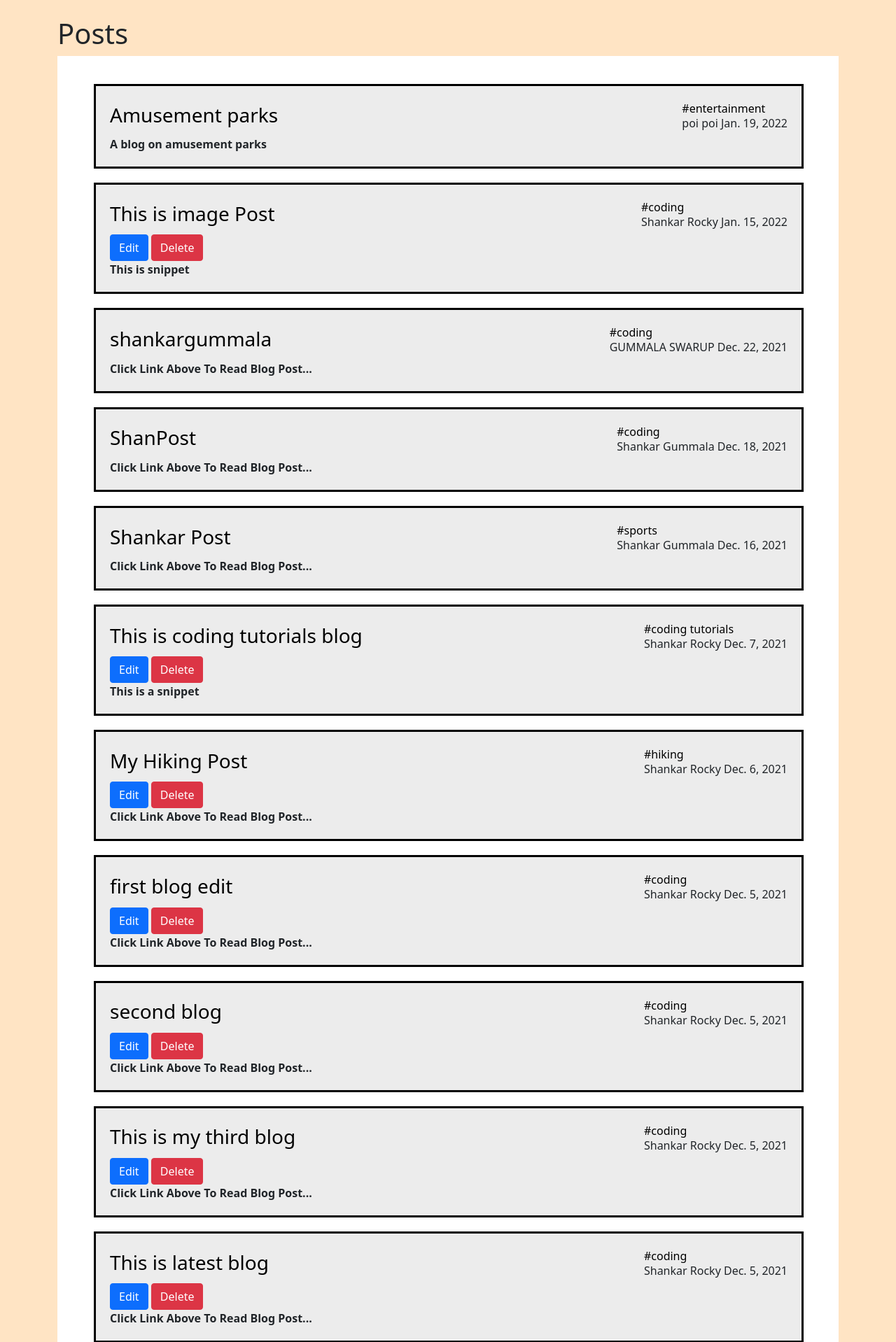
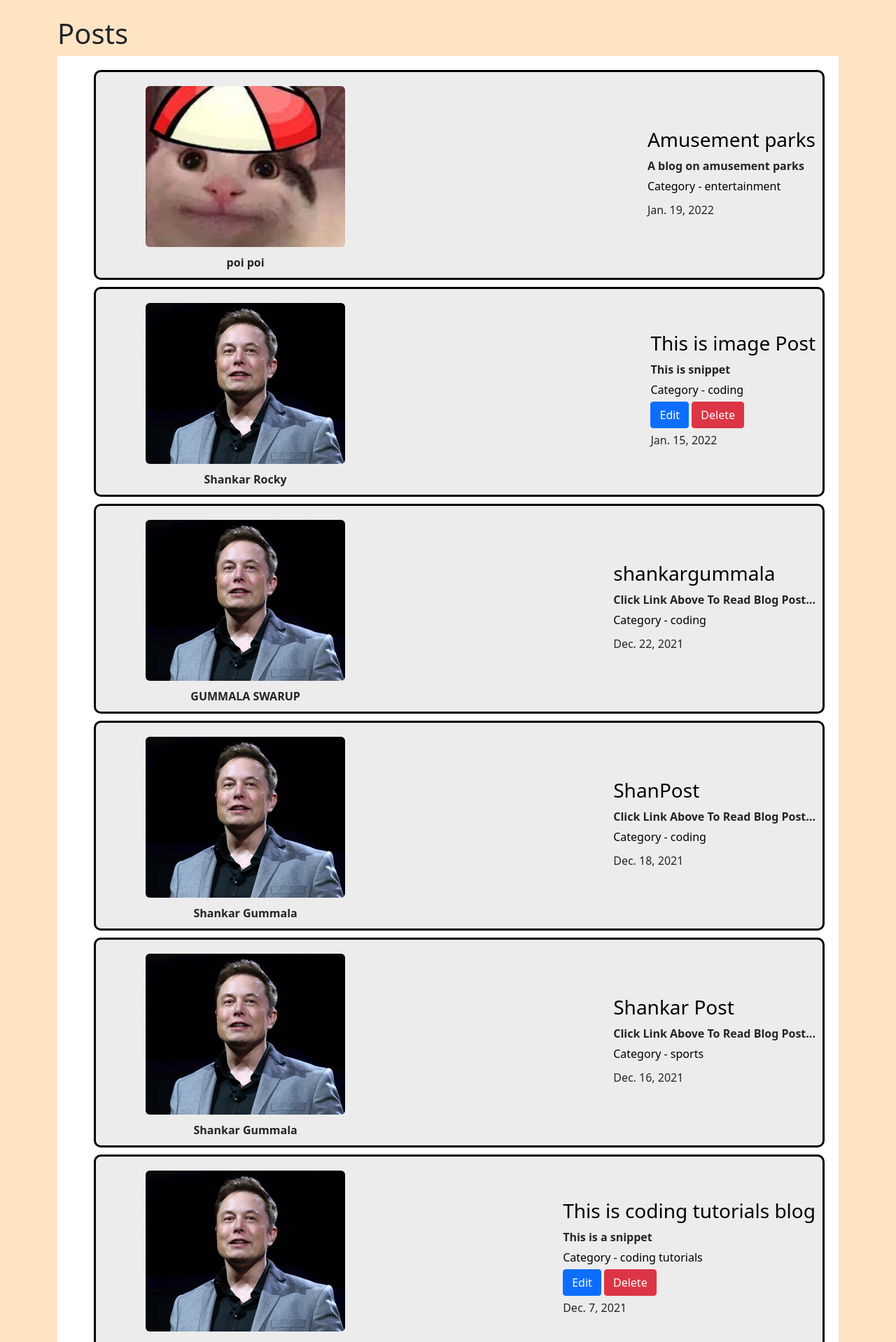
Before and after one commit to ShankarSwarup/ShanBlog, a Django app: page / in a window 1280 px wide. Shown: the part 56-1974 px from the top of the page at 70% size. Run offline with Django 3.2, Linux system fonts and the light colour scheme; a user stored in the database is signed in; data comes from the database, SQL or seed files in the repository; some libraries are stand-ins or nearby versions.

Commit message:
almost done

```diff
--- a/myblog/static/home_styles.css
+++ b/myblog/static/home_styles.css
@@ -6,27 +6,72 @@ body{
     padding: 20px;
 }
 .post{
-    list-style: none;
-    background-color: rgb(236, 236, 236);
-    margin-top: 20px;
-    margin-right: 30px;
-    padding: 20px;
-    border: 3px solid black;
+    position:relative;
+    background: rgb(236,236,236);
+    height:300px;
+    display:flex;
+    align-items: center;
+    justify-content: space-between;
+    border-radius: 10px;
+    padding:10px;
+    gap:10px;
+    border:3px solid #000;
+    margin-bottom: 10px;
+}
+
+.post .imgBx{
+    position:relative;
+    width:40%;
+    height:100%;
+    overflow:hidden;
+    border-radius: 6px;
+    display: flex;
+    flex-direction: column;
+    justify-content: center;
+    align-items: center;
+}
+
+.post .imgBx .imgBox{
+    position:relative;
+    width:70%;
+    height:90%;
+    overflow:hidden;
+    border-radius: 6px;
+    margin:10px;
+}
+
+.post .imgBx img{
+    position: absolute;
+    top:0;
+    left:0;
+    width:100%;
+    height:100%;
+    object-fit: cover;
+}
+
+h7{
+    font-weight: 600;
 }
 .post-flex{
+    /* width: 50%; */
+    /* border: 1px solid black; */
     display: flex;
-    justify-content: space-between;
-    align-items: center;
+    flex-direction: column;
+    justify-content: center;
 }
 .post-snippet{
+    margin-bottom: 5px;
     font-weight: 600;
 }
 a{
     color: black;
     text-decoration: none;
 }
-@media only screen and (max-width: 767px) {
-    .post-flex{
-        display: block;
-    }
+
+.edit-delete{
+    margin:5px 0px;
 }
+
+.date{
+    margin-bottom: 5px;
+}
--- a/myblog/templates/home.html
+++ b/myblog/templates/home.html
@@ -12,25 +12,41 @@
     <ul class="post-list">
       {% for post in object_list %}
         <li class="post">
+          <div class="imgBx">
+            <div class="imgBox">
+              {% if post.header_image %}
+              <img src="{{post.author.profile.profile_pic.url}}"><br/><br/>
+              {% else %}
+              <img src="{% static 'myblog/images/elon.jpg' %}" alt="profile_pic">
+              {% endif %}
+            </div>
+
+            <h7>
+              {{post.author.first_name}}
+              {{post.author.last_name}}
+              <!-- {{post.post_date}}   -->
+            </h7>
+
+
+          </div>
           <div class="post-flex">
             <div class="post-title">
               <a href="{% url 'article-detail' post.pk %}">
                 <h3> {{post.title}} </h3>
               </a>
             </div>
+            <div class="post-snippet">
+              {{ post.snippet }}
+            </div>
             <div class="tag-det-con">
-              <a href="{% url 'category' post.category|slugify %}">
-                  #{{post.category}}
+              <a href="{% url 'category' post.category|slugify %}" id="cat">
+                  Category - {{post.category}}
               </a>
-              <h6>
-                  {{post.author.first_name}}
-                  {{post.author.last_name}}
-                  {{post.post_date}}
-              </h6>
             </div>
-          </div>
-          {% if user.is_authenticated %}
-          <div class="edit-delete">
+
+
+            {% if user.is_authenticated %}
+              <div class="edit-delete">
                 {% if user.id == post.author.id %}
                 <a href="{% url 'update_post' post.pk %}">
                   <button type="button" class="btn btn-primary">
@@ -45,9 +61,11 @@
                 {% endif %}
               </div>
             {% endif %}
-            <div class="post-snippet">
-              {{ post.snippet }}
+
+            <div class="date">
+              {{post.post_date}}
             </div>
+          </div>
         </li>
       {% endfor %}
     </ul>
```
